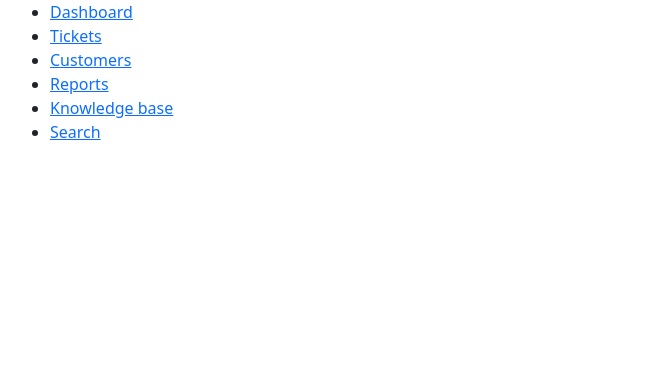
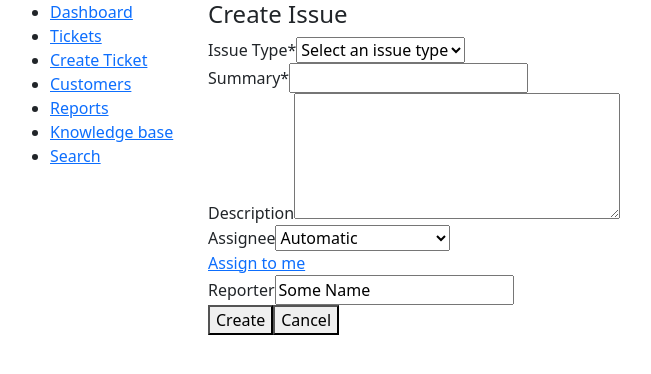
Before and after one commit to RobbieMeijer/helpdesk-ticket-system, a React (Create React App) app in the folder helpdesk-ticket-system/: page /create-ticket in a window 1280 px wide. Shown: the top 374 px of the page, without its empty margins (64-715 px from the left). Built offline with nearby package versions, Linux system fonts and the light colour scheme.

Commit message:
add nav to create page, add create ticket component

```diff
--- a/helpdesk-ticket-system/src/components/App.js
+++ b/helpdesk-ticket-system/src/components/App.js
@@ -7,6 +7,7 @@ import Customers from './Customers';
 import Reports from './Reports';
 import KnowledgeBase from './KnowledgeBase';
 import Search from './Search';
+import CreateTicket from './CreateTicket';
 
 const App = () => {
   return (
@@ -21,6 +22,9 @@ const App = () => {
           </Route>
           <Route path="/tickets">
             <Tickets />
+          </Route>
+          <Route path="/create-ticket">
+            <CreateTicket />
           </Route>
           <Route path="/customers">
             <Customers />
--- a/helpdesk-ticket-system/src/components/CreateTicket.js
+++ b/helpdesk-ticket-system/src/components/CreateTicket.js
@@ -1,7 +1,52 @@
 import React from 'react';
 
 const CreateTicket = () => {
-  return <div>Create Ticket</div>;
+  return (
+    <form>
+      <h4>Create Issue</h4>
+      <div>
+        <label htmlFor="issueType">Issue Type*</label>
+        <select id="issueType">
+          <option value="none" selected disabled hidden>
+            Select an issue type
+          </option>
+          <option value="bug">Bug</option>
+          <option value="feature request">Feature Request</option>
+          <option value="how to">How To</option>
+          <option value="technical issue">Technical Issue</option>
+        </select>
+      </div>
+      <div>
+        <label htmlFor="summary">Summary*</label>
+        <input id="summary" type="text" required />
+      </div>
+      <div>
+        <label htmlFor="description">Description</label>
+        <textarea id="description" rows="5" cols="33"></textarea>
+      </div>
+      <div>
+        <label htmlFor="assignee">Assignee</label>
+        <select id="assignee">
+          <option value="automatic">Automatic</option>
+          <option value="Robbie Meijer">Robbie Meijer</option>
+          <option value="Rianna Vos">Rianna Vos</option>
+          <option value="Ronald Peters">Ronald Peters</option>
+          <option value="Hanna van Leeuwen">Hanna van Leeuwen</option>
+        </select>
+        <div>
+          <a href="#">Assign to me</a>
+        </div>
+      </div>
+      <div>
+        <label htmlFor="reporter">Reporter</label>
+        <input id="reporter" type="text" value="Some Name" />
+      </div>
+      <div>
+        <button>Create</button>
+        <button>Cancel</button>
+      </div>
+    </form>
+  );
 };
 
 export default CreateTicket;
--- a/helpdesk-ticket-system/src/components/Sidebar.js
+++ b/helpdesk-ticket-system/src/components/Sidebar.js
@@ -11,6 +11,9 @@ const Sidebar = () => {
           </li>
           <li>
             <NavigationLink href="/tickets">Tickets</NavigationLink>
+          </li>
+          <li>
+            <NavigationLink href="/create-ticket">Create Ticket</NavigationLink>
           </li>
           <li>
             <NavigationLink href="/customers">Customers</NavigationLink>
```
